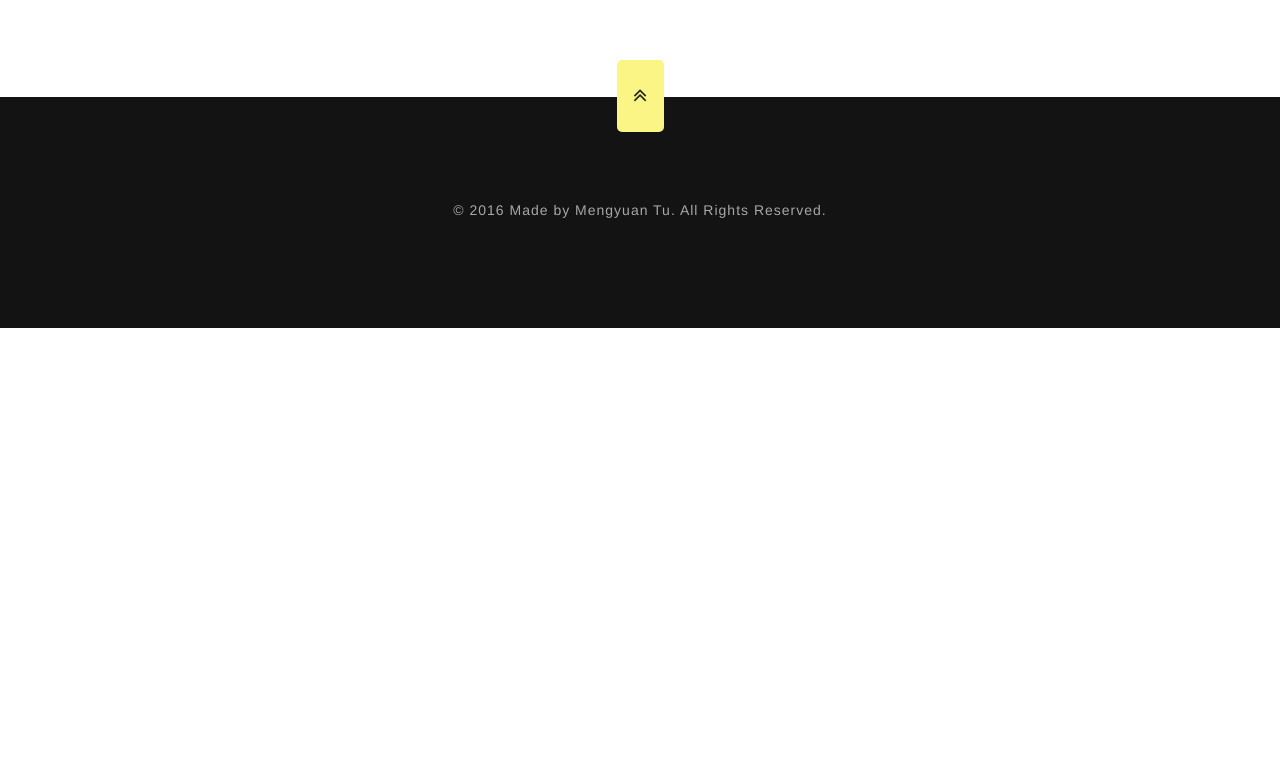
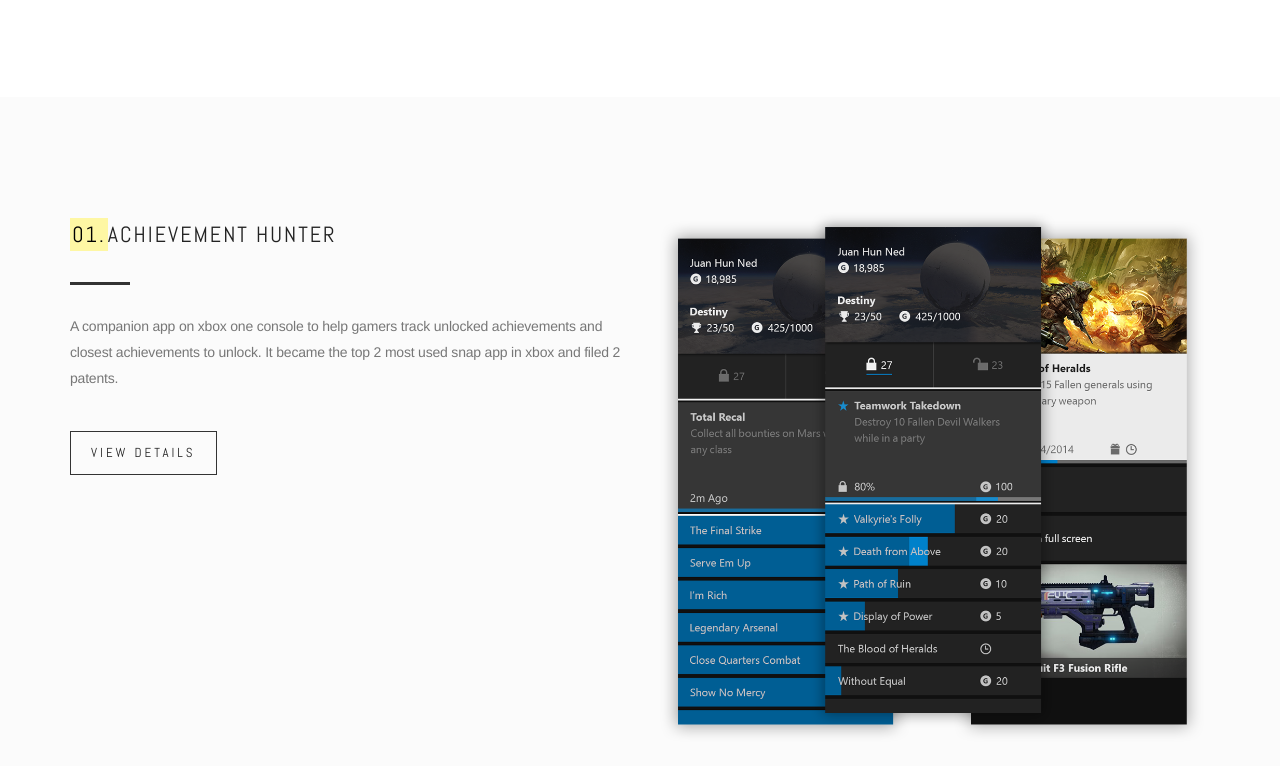
Before and after one commit to FreeAlert/FreeAlert.github.io, a plain HTML site: page index.html in a window 1280 px wide. Shown: the part 694-1460 px from the top of the page. Before the commit the page ends 1022 px from the top, so only its background shows below. Drawn offline with Linux system fonts and the light colour scheme; some packages are replaced by stand-ins of ours; a web font is replaced by a local one.

Commit message:
add achievement hunter session

```diff
--- a/css/style.css
+++ b/css/style.css
@@ -818,10 +818,11 @@ ol.type li a.active {
     width: 30px;
     background-color: #fff;
 }
-#team-about {
-    padding: 10px 0 100px;
+#achievement-hunter {
+    padding: 100px 0 100px;
+    background-color: #FBFBFB
 }
-#team-about h3 {
+#achievement-hunter  h3 {
     font-size: 22px;
     letter-spacing: 2px;
     text-transform: uppercase;
@@ -829,17 +830,17 @@ ol.type li a.active {
     color: #222;
     font-weight: 400;
 }
-#team-about hr {
+#achievement-hunter  hr {
     border-color: #333;
     border-width: 3px;
     clear: both;
     float: left;
     width: 60px;
 }
-#team-about p.intro {
+#achievement-hunter  p.intro {
     margin: 8px 0 0;
 }
-#team-about .skills {
+#achievement-hunter  .skills {
     margin-top: 10px;
 }
 /* 10. Section Testimonials
@@ -1175,16 +1176,16 @@ select:focus {
     border: 1px solid #03c9a9;
 }
 button.submit {
-    background-color: #030303;
-    border: 1px solid transparent;
-    color: #ffffff;
+    background-color: transparent;
+    border: 1px solid #333;
+    color: #222;
     cursor: pointer;
     font-family: "Abel", "Helvetica Neue", Helvetica, Arial, sans-serif;
     font-size: 13px;
     font-weight: 400;
     letter-spacing: 3px;
-    margin: 20px 0;
-    padding: 11px 20px;
+    margin: 40px 0;
+    padding: 8px 20px;
     position: relative;
     text-decoration: none;
     text-transform: uppercase;
@@ -1195,6 +1196,7 @@ button.submit:hover,
 .button.submit:focus,
 .button.submit:active {
     background-color: #FAF476;
+    border: 1px solid #FAF476;
     color: #333;
 }
 /* 14. Footer
--- a/index.html
+++ b/index.html
@@ -9,7 +9,7 @@
       <meta name="description" content="">
       <meta name="keywords" content="">
       <meta name="author" content="">
-      <title>Invers - Personal Resume & Portfolio Template</title>
+      <title>Mengyuan's portfolio</title>
       <!-- Bootstrap core CSS -->
       <link rel="stylesheet" type="text/css"  href="css/bootstrap.min.css">
       <!-- Template Stylesheets -->
@@ -24,6 +24,7 @@
       <link href="css/owl.theme.css" rel="stylesheet" media="screen">
       <!-- Magnific Popup Css -->
       <link rel="stylesheet" type="text/css" href="css/magnific-popup.css">
+      <link rel="stylesheet" type="text/css" href="css/colors/yellow.css">
       <!-- Google Fonts -->
       <link href='http://fonts.googleapis.com/css?family=Lekton:400,400italic,700' rel='stylesheet' type='text/css'>
       <link href='https://fonts.googleapis.com/css?family=Abel' rel='stylesheet' type='text/css'>
@@ -115,6 +116,30 @@
          </div>
       </section>
 
+       <!-- Achievement hunter -->
+      <section id="achievement-hunter">
+         <div class="container">
+            <div class="row">
+               <div class="col-md-6 col-sm-6 bio">
+                  <div class="about-text">
+                     <div class="section-title">
+                        <h3><mark>01.</mark>achievement hunter</h3>
+                        <hr>
+                        <div class="clearfix"></div>
+                     </div>
+                     <p class="intro">A companion app on xbox one console to help gamers track unlocked achievements and closest achievements to unlock. It became the top 2
+                          most used snap app in xbox and filed 2 patents.
+                     </p>
+                     <button class="submit wow bounceIn">View details</button>
+                  </div>
+               </div>
+              <div class="col-md-6 col-sm-6 photo">
+                  <img src="img/achievement-hunter.png" alt="" class="img-responsive img-about wow fadeIn" data-wow-duration="1s" data-wow-delay="0.2s">
+               </div>
+            </div>
+         </div>
+      </section>
+
 
       <div id="go-top">
          <div class="go-totop wow fadeInUp"><a class="page-scroll" href="#home"><i class="fa fa-angle-double-up"></i></a></div>
```
Also changed, not shown: img/achievement-hunter.png (added).
